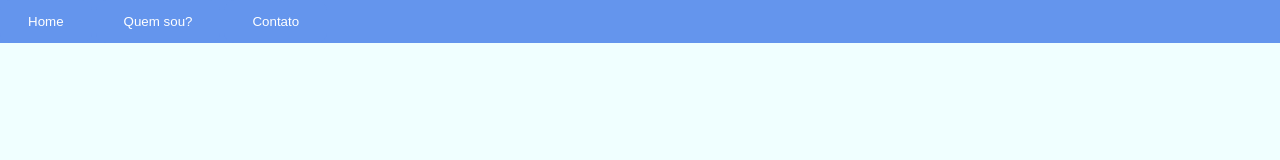
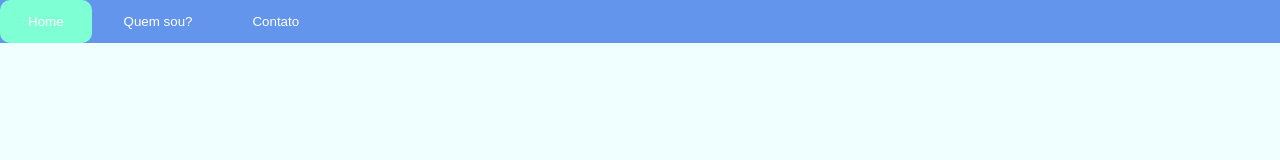
Before and after one commit to spiderjovem/spiderjovem.github.io, a plain HTML site: page index.html in a window 1280 px wide. In both pictures the pointer is over the button "Home". Drawn offline with Linux system fonts and the light colour scheme.

Commit message:
meu primeiro commit

```diff
--- a/Estilo.css
+++ b/Estilo.css
@@ -18,7 +18,7 @@
     padding: 14px 28px;
     cursor: pointer;
     border-radius:10px;
-    background-color: cornflowerblue;
+    background-color: aquamarine;
 }
 
 body{
```
